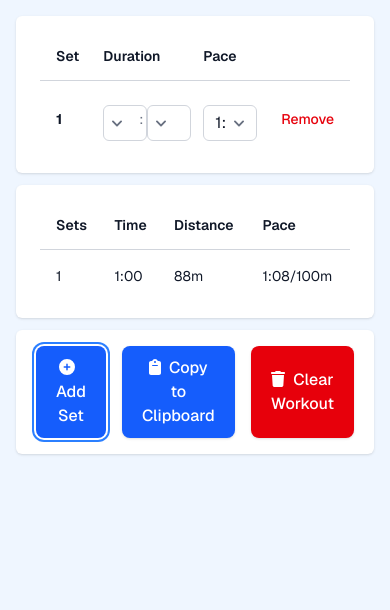
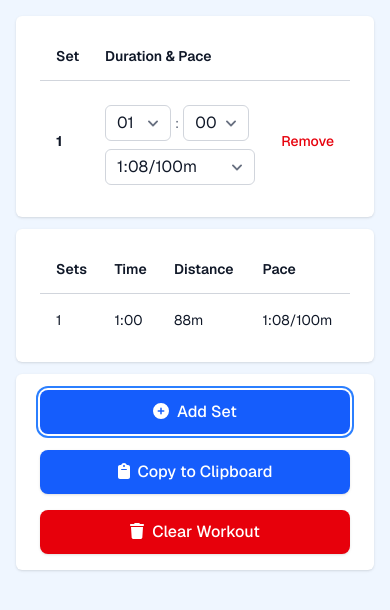
Before and after one commit to gesteves/swimsetter, a Next.js app: page / in a window 390 px wide. Both pictures are taken after a click on the button "Add Set". Shown: the top 610 px of the page. Built offline with nearby package versions, Linux system fonts and the light colour scheme.

Commit message:
Better responsive styles

```diff
--- a/app/components/set_row.js
+++ b/app/components/set_row.js
@@ -12,6 +12,7 @@ export default function SetRow({ index, set, onChange, onRemove }) {
       </td>
 
       <td className="px-3 py-4 text-sm whitespace-nowrap text-gray-500">
+        <div className="flex flex-col sm:flex-row sm:items-center sm:gap-4">
           <div className="flex items-center gap-1">
             <div className="mt-2 grid grid-cols-1">
               <select
@@ -29,7 +30,7 @@ export default function SetRow({ index, set, onChange, onRemove }) {
                 <path fillRule="evenodd" d="M4.22 6.22a.75.75 0 0 1 1.06 0L8 8.94l2.72-2.72a.75.75 0 1 1 1.06 1.06l-3.25 3.25a.75.75 0 0 1-1.06 0L4.22 7.28a.75.75 0 0 1 0-1.06Z" clipRule="evenodd" />
               </svg>
             </div>
-          :
+            <div className="mt-2 grid grid-cols-1">:</div>
             <div className="mt-2 grid grid-cols-1">
               <select
                 value={set.seconds}
@@ -47,9 +48,7 @@ export default function SetRow({ index, set, onChange, onRemove }) {
               </svg>
             </div>
           </div>
-      </td>
-
-      <td className="px-3 py-4 text-sm whitespace-nowrap text-gray-500">
+          <div className="mt-2 grid grid-cols-1 hidden sm:block">@</div>
           <div className="mt-2 grid grid-cols-1">
             <select
               value={set.pace}
@@ -70,6 +69,7 @@ export default function SetRow({ index, set, onChange, onRemove }) {
               <path fillRule="evenodd" d="M4.22 6.22a.75.75 0 0 1 1.06 0L8 8.94l2.72-2.72a.75.75 0 1 1 1.06 1.06l-3.25 3.25a.75.75 0 0 1-1.06 0L4.22 7.28a.75.75 0 0 1 0-1.06Z" clipRule="evenodd" />
             </svg>
           </div>
+        </div>
       </td>
 
       <td className="relative py-4 pr-4 pl-3 text-right text-sm font-medium whitespace-nowrap sm:pr-0">
--- a/app/page.js
+++ b/app/page.js
@@ -80,8 +80,7 @@ export default function Home() {
                 <thead>
                   <tr>
                     <th className="py-3.5 pr-3 pl-4 text-left text-sm font-semibold text-gray-900 sm:pl-0">Set</th>
-                    <th className="px-3 py-3.5 text-left text-sm font-semibold text-gray-900">Duration</th>
-                    <th className="px-3 py-3.5 text-left text-sm font-semibold text-gray-900">Pace</th>
+                    <th className="px-3 py-3.5 text-left text-sm font-semibold text-gray-900">Duration & Pace</th>
                     <th className="px-3 py-3.5 text-left text-sm font-semibold text-gray-900">
                       <span className="sr-only">Remove</span>
                     </th>
@@ -138,7 +137,7 @@ export default function Home() {
           </>
         )}
         <div className="overflow-hidden rounded-md bg-white px-6 py-4 shadow-sm">
-          <div className="flex justify-center gap-4">
+          <div className="flex flex-col sm:flex-row justify-center gap-4">
             <button
               className="rounded-lg bg-blue-600 px-5 py-2.5 text-base font-medium text-white shadow-sm transition-all duration-200 hover:bg-blue-500 hover:shadow-md active:bg-blue-700 focus:outline-none focus:ring-2 focus:ring-blue-500 focus:ring-offset-2"
               onClick={addSet}
```
Lines whose indentation alone changed are shown as unchanged.
